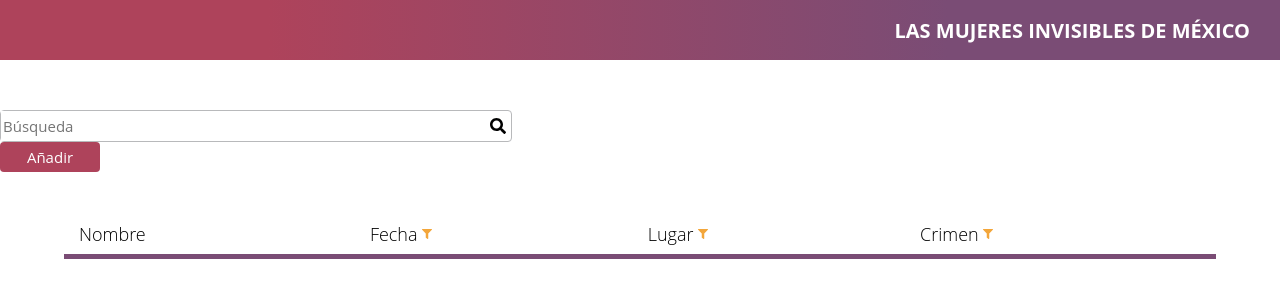
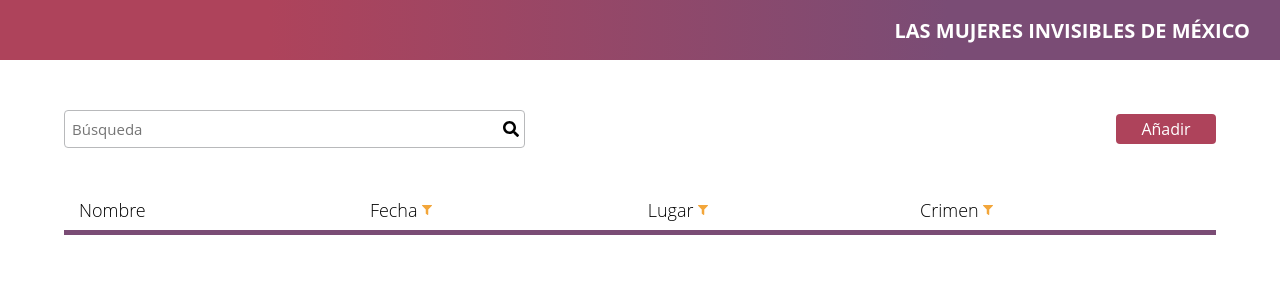
Before and after one commit to gbrenesm/database, a Next.js app: page / in a window 1280 px wide. Shown: the top 300 px of the page. Built offline with nearby package versions, Linux system fonts and the light colour scheme.

Commit message:
Add add button

```diff
--- a/components/Home/Button/Button.styled.js
+++ b/components/Home/Button/Button.styled.js
@@ -8,5 +8,5 @@ export const AddButton = styled.button`
   background-color: ${colors.red};
   border: none;
   border-radius: ${constantes.borderRadius};
-  font: 15px 'Open Sans', sans-serif;
+  font: 16px 'Open Sans', sans-serif;
 `
--- a/components/Home/Search/Searchbar.styled.js
+++ b/components/Home/Search/Searchbar.styled.js
@@ -8,7 +8,7 @@ export const SearchcContainer = styled.div`
   align-items: center;
   border: 1px solid ${colors.gray};
   border-radius: ${constantes.borderRadius};
-  padding-right: 5px;
+  padding: 3px 5px;
   .icon {
     width: 16px;
   }
@@ -19,5 +19,7 @@ export const Searchinput = styled.input`
   height: 30px;
   border: none;
   font: 15px 'Open Sans', sans-serif;
-
+  :focus {
+    outline: none;
+  }
 `
--- a/components/Table/Table.styled.js
+++ b/components/Home/Table/Table.styled.js
@@ -1,7 +1,7 @@
 import styled from 'styled-components'
 
 export const Table = styled.table`
-  width: 90%;
+  width: 100%;
   margin: 50px auto 0;
   border-collapse: collapse;
 `
--- a/components/Table/TableHead/TableHead.styled.js
+++ b/components/Home/Table/TableHead/TableHead.styled.js
@@ -1,5 +1,5 @@
 import styled from 'styled-components'
-import { colors } from '../../../styles/theme'
+import { colors } from '../../../../styles/theme'
 
 export const TableHeadContainer = styled.thead`
   tr th {
--- a/pages/index.js
+++ b/pages/index.js
@@ -1,7 +1,7 @@
 import Head from 'next/head'
 // Import components
 import Navbar from '../components/Layout/Navbar/Navbar'
-import Table from '../components/Table/Table'
+import Table from '../components/Home/Table/Table'
 import Searchbar from '../components/Home/Search/Searchbar'
 import Button from '../components/Home/Button/Button'
 // Import styles
--- a/styles/Home.styled.js
+++ b/styles/Home.styled.js
@@ -1,5 +1,11 @@
 import styled from 'styled-components'
 
 export const Main = styled.main`
+  width: 90%;
   margin: 50px auto;
+  div {
+    display: flex;
+    align-items: center;
+    justify-content: space-between;
+  }
 `
```
Also changed, not shown: components/Home/Table/Table.js (renamed from components/Table/Table.js), components/Home/Table/TableBody/TableBody.js (renamed from components/Table/TableBody/TableBody.js), components/Home/Table/TableBody/TableBody.styled.js (renamed from components/Table/TableBody/TableBody.styled.js), components/Home/Table/TableHead/TableHead.js (renamed from components/Table/TableHead/TableHead.js).
